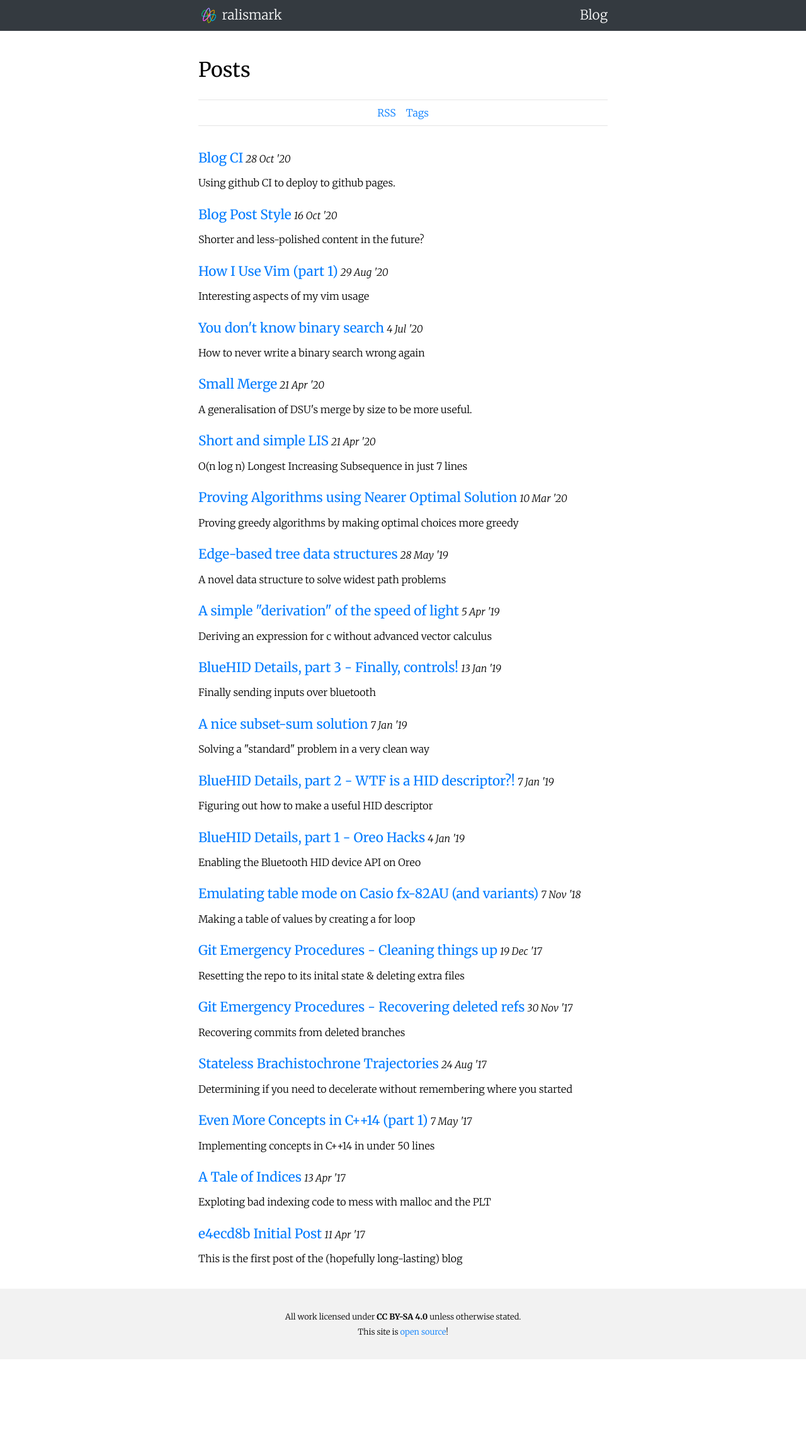
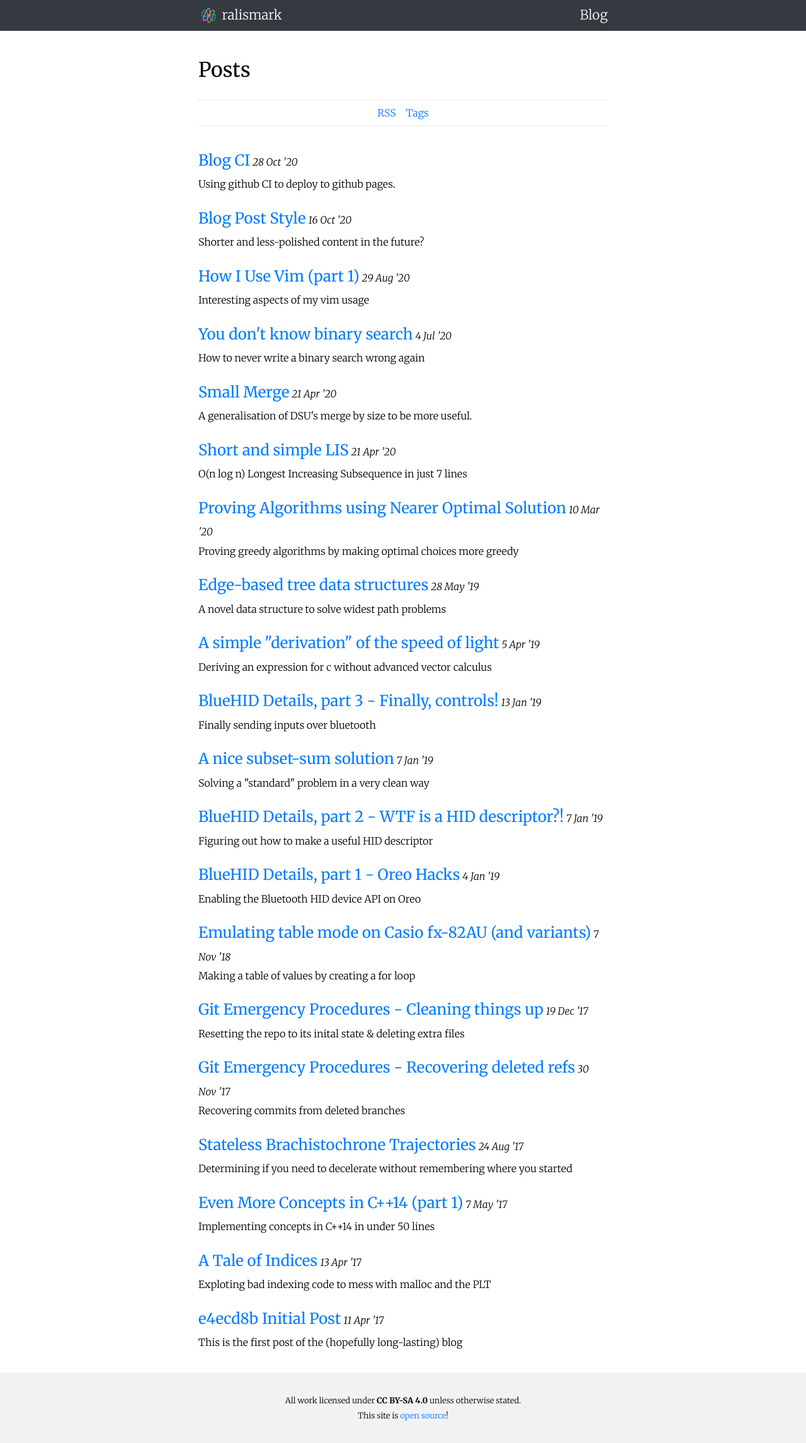
Before and after one commit to ralismark/ralismark.github.io, a Jekyll site: the page built from posts.html, in a window 1280 px wide. Shown: the whole page at 63% size. Built offline with Jekyll 4.4.1, drawn with Linux system fonts in a browser that asks for light colours; nearby versions of some CDN libraries; before the commit the page ends 2158 px from its top, so only the background shows below that.

Commit message:
Remove css code for posts.html

```diff
--- a/_sass/default.scss
+++ b/_sass/default.scss
@@ -33,22 +33,6 @@ main {
 }
 
 /*
- * Styling for the post listing (/posts.html)
- */
-
-article.summary {
-	.summary-date {
-		font-style: italic;
-	}
-
-	.summary-title {
-		display: inline-block;
-		font-size: 1.3em;
-		margin-bottom: 4px;
-	}
-}
-
-/*
  * Styling specific to individual posts
  */
 
--- a/_sass/foundation.scss
+++ b/_sass/foundation.scss
@@ -52,6 +52,11 @@ a {
 		color: $link-fg-hover;
 		text-decoration: underline;
 	}
+}
+
+// italicise dates & times
+time {
+	font-style: italic;
 }
 
 // a bit opinionated. we centre images by default
--- a/posts.html
+++ b/posts.html
@@ -15,19 +15,19 @@ nav: true
 {% for post in site.posts %}
 <article class="summary">
 	<header>
-		<h2 class="summary-title">
+		<h2 class="display-iblock mb-0">
 			{% if post.path contains "_drafts" %}
 			[draft]
 			{% endif %}
 			<a href="{{ post.url | relative_url }}">{{ post.title | escape }}</a>
 		</h2>
 
-		<time class="summary-date" datetime="{{ post.date | date_to_xmlschema }}">
+		<time datetime="{{ post.date | date_to_xmlschema }}">
 			{{ post.date | date: "%e %b '%y" }}
 		</time>
 	</header>
 
-	<p class="summary-excerpt my-0">
+	<p class="my-0">
 	{{ post.excerpt | strip_html | truncatewords: 100 }}
 	</p>
 </article>
```
